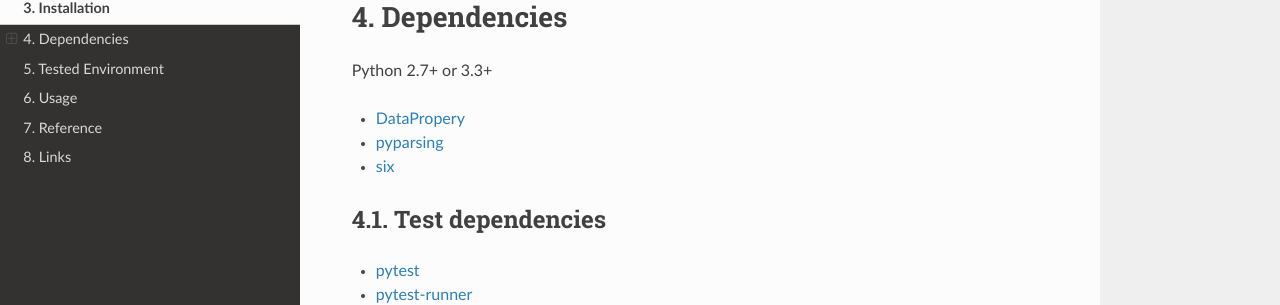
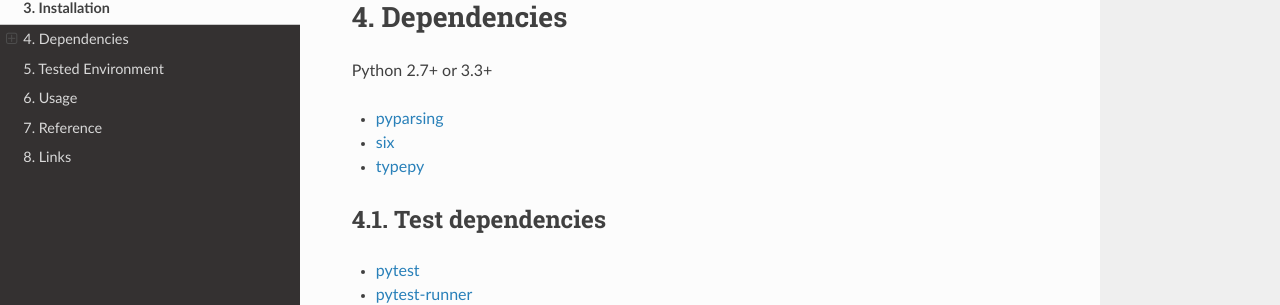
Before and after one commit to thombashi/pingparsing, a Sphinx documentation site: the page built from docs/pages/installation.rst, in a window 1280 px wide and 968 px high. Shown: the part 229-534 px from the top of the window. Built offline with Sphinx 7.4.7 and the Read the Docs theme 2.0.0, drawn with Linux system fonts in a browser that asks for light colours; pages that are not in the unit, such as notebooks, are missing from menus.

Commit message:
Update docs

```diff
--- a/docs/pages/installation.rst
+++ b/docs/pages/installation.rst
@@ -11,16 +11,16 @@
 
 Python 2.7+ or 3.3+
 
--  `DataPropery <https://github.com/thombashi/DataProperty>`__
--  `pyparsing <https://pyparsing.wikispaces.com/>`__
--  `six <https://pypi.python.org/pypi/six/>`__
+- `pyparsing <https://pyparsing.wikispaces.com/>`__
+- `six <https://pypi.python.org/pypi/six/>`__
+- `typepy <https://github.com/thombashi/typepy>`__
 
 Test dependencies
 -----------------
 
--  `pytest <https://pypi.python.org/pypi/pytest>`__
--  `pytest-runner <https://pypi.python.org/pypi/pytest-runner>`__
--  `tox <https://pypi.python.org/pypi/tox>`__
+- `pytest <https://pypi.python.org/pypi/pytest>`__
+- `pytest-runner <https://pypi.python.org/pypi/pytest-runner>`__
+- `tox <https://pypi.python.org/pypi/tox>`__
 
 
 Tested Environment
```
